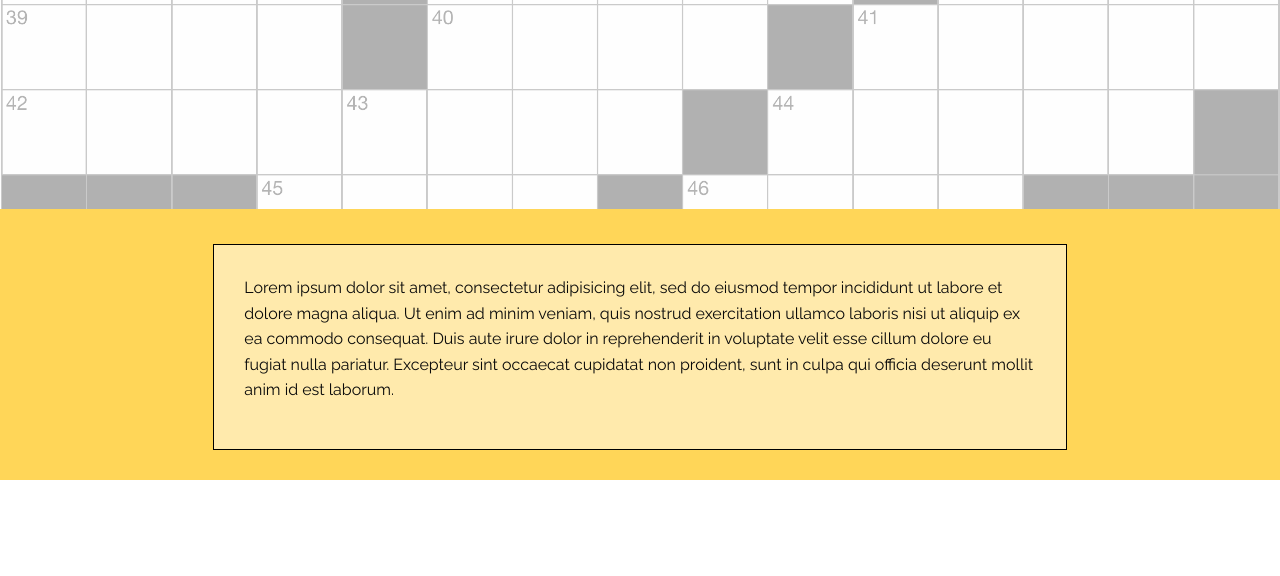
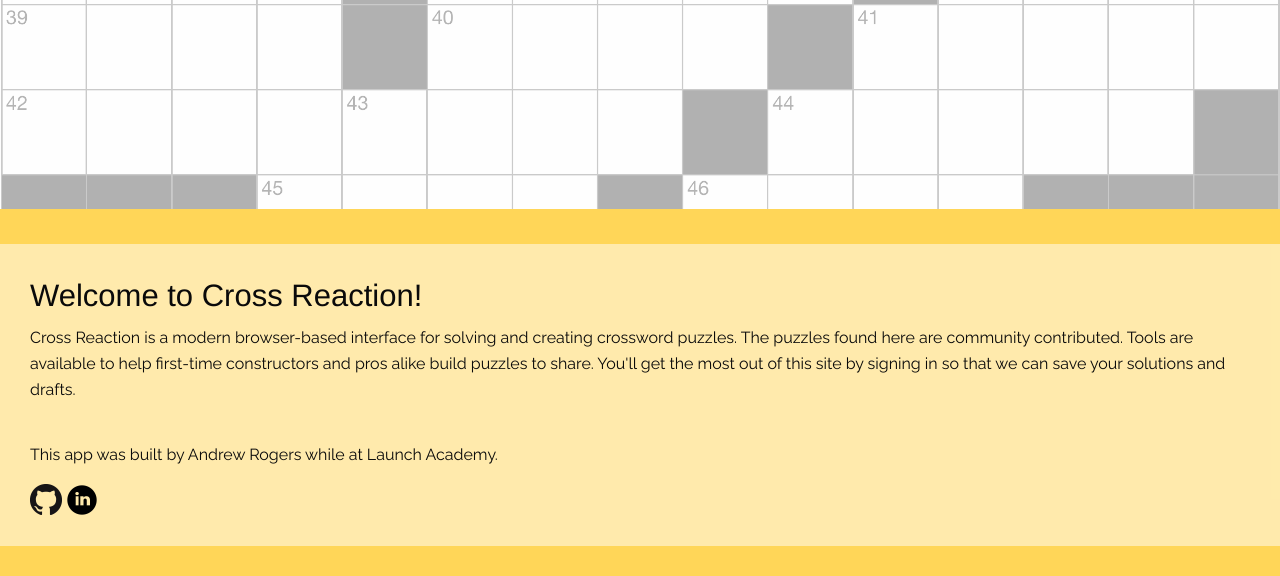
Before and after one commit to andrewprogers/crossword-react-on-rails, a Rails app: page / in a window 1280 px wide. Shown: the part 518-1094 px from the top of the page. Before the commit the page ends 998 px from the top, so only its background shows below. Run offline with Rails 7, Linux system fonts and the light colour scheme; style sheets or scripts are compiled from the project's sources.

Commit message:
Add welcome message

```diff
--- a/app/assets/stylesheets/index.css
+++ b/app/assets/stylesheets/index.css
@@ -47,7 +47,6 @@ div.lower {
 }
 
 .lower div {
-  border: 1px solid black;
   background-color: rgba(255, 255, 255, 0.5);
   padding: 30px;
 }
--- a/app/views/static_pages/index.html.erb
+++ b/app/views/static_pages/index.html.erb
@@ -6,7 +6,22 @@
 </div>
 
 <div class="lower columns">
-  <div class="small-8 small-centered columns">
-    <p>Lorem ipsum dolor sit amet, consectetur adipisicing elit, sed do eiusmod tempor incididunt ut labore et dolore magna aliqua. Ut enim ad minim veniam, quis nostrud exercitation ullamco laboris nisi ut aliquip ex ea commodo consequat. Duis aute irure dolor in reprehenderit in voluptate velit esse cillum dolore eu fugiat nulla pariatur. Excepteur sint occaecat cupidatat non proident, sunt in culpa qui officia deserunt mollit anim id est laborum.</p>
+  <div class="small-12 small-centered columns">
+    <h3>Welcome to Cross Reaction!</h3>
+    <p>
+      Cross Reaction is a modern browser-based interface for solving and creating crossword puzzles. The puzzles found here are community contributed. Tools are available to help first-time constructors and pros alike build puzzles to share.
+      You'll get the most out of this site by signing in so that we can save your solutions and drafts.
+    </p>
+    <br>
+    <p>
+      This app was built by Andrew Rogers while at Launch Academy.
+    </p>
+    <a href="https://github.com/andrewprogers/crossword-react-on-rails">
+      <%= image_tag 'github_mark.png' %>
+    </a>
+    <a href="https://www.linkedin.com/in/andrew-paul-rogers/">
+      <%= image_tag 'linked_in_mark.png', width: "32px" %>
+    </a>
+
   </div>
 </div>
```
Also changed, not shown: README.md, app/assets/images/github_mark.png (added), app/assets/images/linked_in_mark.png (added).
